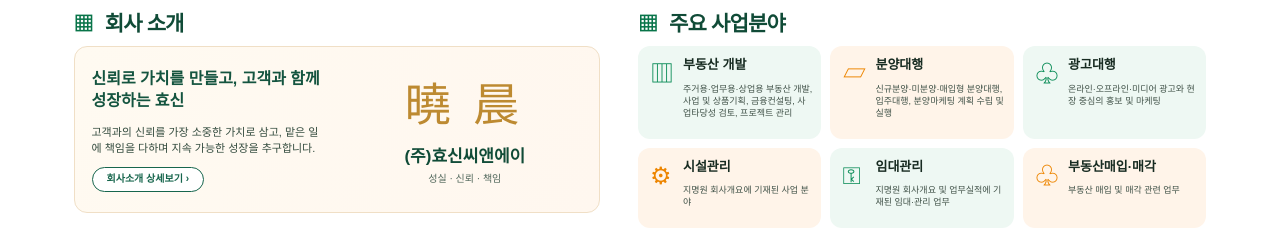
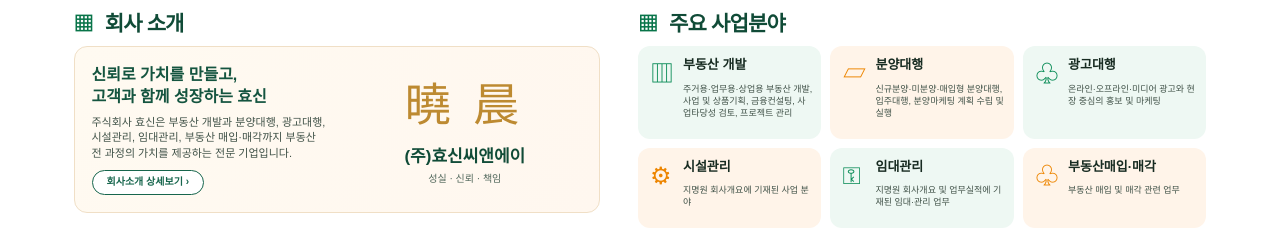
Before and after one commit to imhawkyoooo-beep/hyotong-backend, a website: page public-home.html in a window 1280 px wide. Shown: the part 271-504 px from the top of the page. Drawn offline with Linux system fonts and the light colour scheme; no server answers.

Commit message:
Refine homepage intro card to match reference copy layout

```diff
--- a/public-home.html
+++ b/public-home.html
@@ -49,12 +49,9 @@ a{color:inherit;text-decoration:none}
 #about .seal-mark strong{display:block;font-size:17px;letter-spacing:0;margin-top:5px}
 #about .seal-mark small{display:block;font-size:10px;margin-top:3px;color:#52685c}
 #about .intro-copy{font-size:11px;line-height:1.48;color:#334b3e}
-#about .intro-copy p{margin:0 0 6px}
-#about .intro-copy p:first-child:before{content:"신뢰로 가치를 만들고, 고객과 함께 성장하는 효신";display:block;font-size:16px;line-height:1.35;font-weight:800;color:#14543f;margin-bottom:7px}
-#about .intro-copy p:first-child{font-size:0}
-#about .intro-copy p:first-child strong{font-size:0}
-#about .intro-copy p:last-child{display:none}
-#about .intro-copy:after{content:"회사소개 상세보기  ›";display:inline-block;border:1px solid #17664d;border-radius:999px;color:#17664d;background:#fff;padding:4px 14px;font-size:10px;font-weight:700;margin-top:4px}
+#about .intro-copy h3{font-size:16px;line-height:1.35;font-weight:800;color:#14543f;margin:0 0 7px}
+#about .intro-copy p{font-size:11px;line-height:1.45;margin:0 0 8px;color:#405248}
+#about .intro-more{display:inline-flex;border:1px solid #17664d;border-radius:999px;color:#17664d;background:#fff;padding:4px 14px;font-size:10px;font-weight:700}
 #business .docs-grid{display:grid;grid-template-columns:repeat(3,minmax(0,1fr));gap:9px}
 #business .doc-card{min-height:76px;padding:11px 9px;border:0;border-radius:12px;background:#eef8f3;box-shadow:none;position:relative}
 #business .doc-card:nth-child(2),#business .doc-card:nth-child(4),#business .doc-card:nth-child(6){background:#fff4e9}
@@ -148,9 +145,9 @@ footer{background:#103e30}
   <div class="section-head"><div class="eyebrow">ABOUT HYOSHIN</div><h2>회사 소개</h2><p>주식회사 효신(曉晨)의 약속과 경영 철학</p></div>
   <div class="intro-grid">
     <div class="intro-copy">
-      <p><strong>주식회사 효신(曉晨)</strong> · 지명원 표기 대표 법인명은 <strong>(주)효신씨앤에이입니다.</strong> ‘새벽 효(曉)’와 ‘새벽 신(晨)’의 뜻을 담아 가장 일찍 먼저 일어나 성실한 자세로 새로운 시작과 밝은 내일을 향한 마음을 회사 이름에 새겼습니다.</p>
-      <p>고객과의 신뢰를 가장 소중한 가치로 삼고, 맡은 일에 책임을 다하며 지속 가능한 성장을 추구합니다.</p>
-      <p>지명원에 기재된 주요 사업은 부동산개발, 분양대행, 광고대행, 시설관리 및 임대관리입니다. 부동산 사업기획·상품기획, 금융컨설팅, 사업타당성 검토, 프로젝트 관리와 주거·업무·상업용 부동산 마케팅을 수행합니다.</p>
+      <h3>신뢰로 가치를 만들고,<br>고객과 함께 성장하는 효신</h3>
+      <p>주식회사 효신은 부동산 개발과 분양대행, 광고대행, 시설관리, 임대관리, 부동산 매입·매각까지 부동산 전 과정의 가치를 제공하는 전문 기업입니다.</p>
+      <a class="intro-more" href="#directory">회사소개 상세보기 ›</a>
     </div>
     <div class="seal"><div class="seal-mark"><div class="hanja">曉 晨</div><strong>(주)효신씨앤에이</strong><small>성실 · 신뢰 · 책임</small></div></div>
   </div>
```
